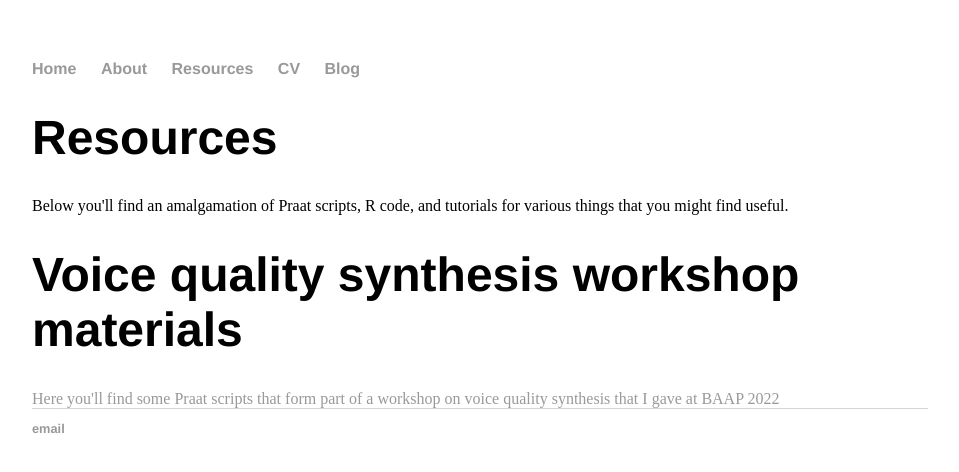
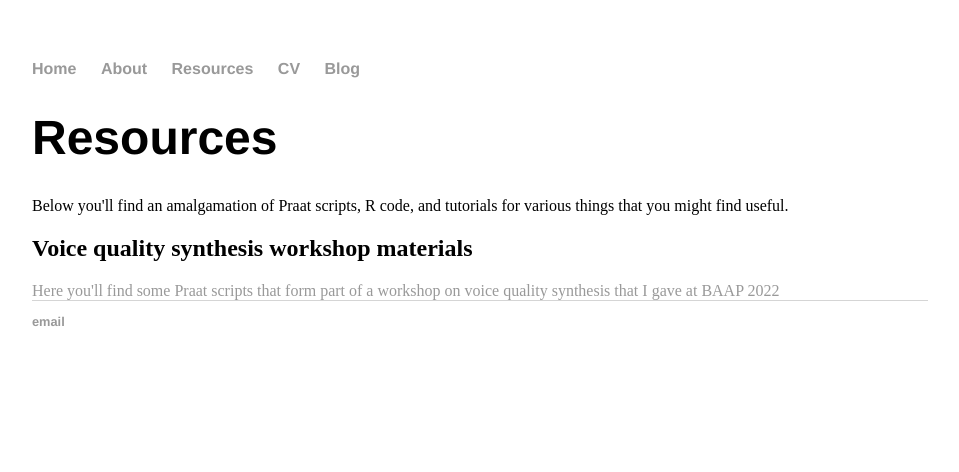
Before and after one commit to joepearceglasgow/joepearceglasgow.github.io, a Jekyll site: the page built from resources/index.html, in a window 1280 px wide. Shown: the top 472 px of the page, without its empty margins (160-1119 px from the left). Built offline with Jekyll 4.4.1, drawn with Linux system fonts in a browser that asks for light colours.

```diff
--- a/resources/index.html
+++ b/resources/index.html
@@ -6,5 +6,5 @@ title: Resources
 <h1>Resources</h1>
 Below you'll find an amalgamation of Praat scripts, R code, and tutorials for various things that you might find useful.
 
-<h1>Voice quality synthesis workshop materials</h1>
+<h2>Voice quality synthesis workshop materials</h2>
 <a href="https://github.com/joepearceglasgow/KlattGrid">Here you'll find some Praat scripts that form part of a workshop on voice quality synthesis that I gave at BAAP 2022 </a>
```
